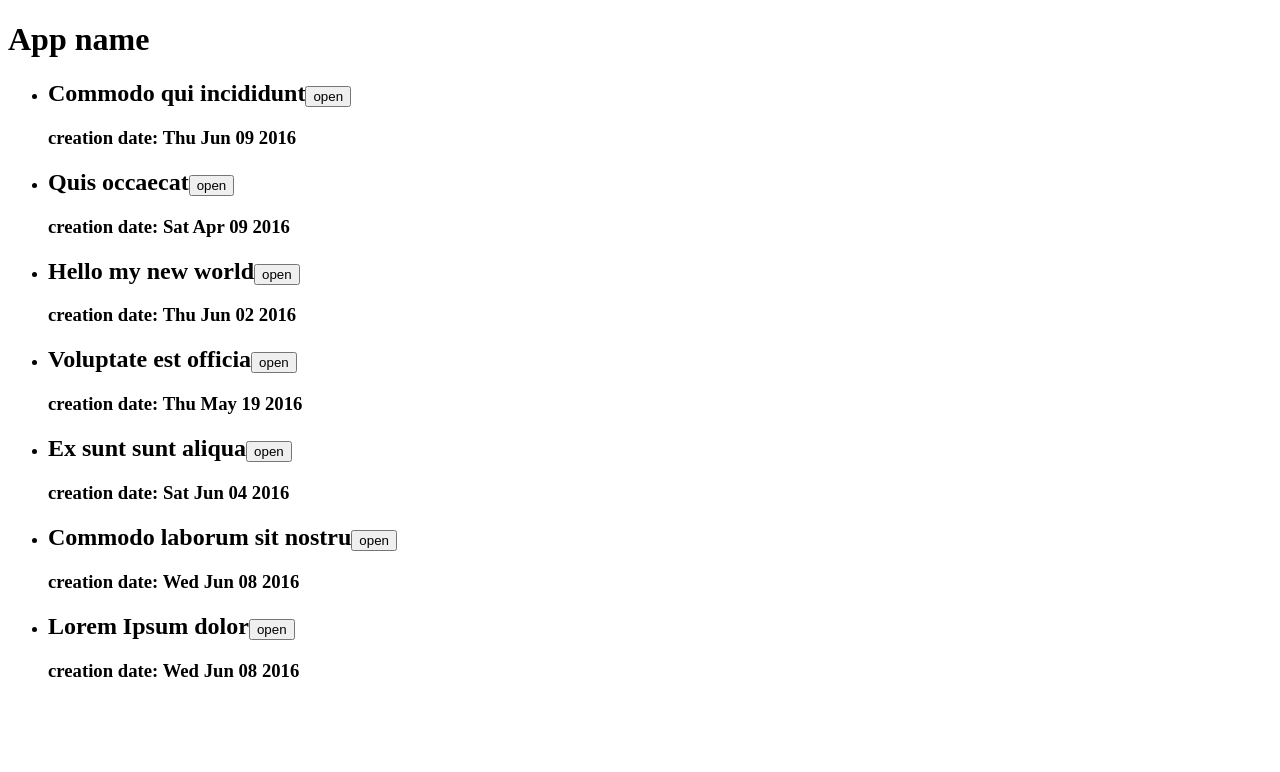
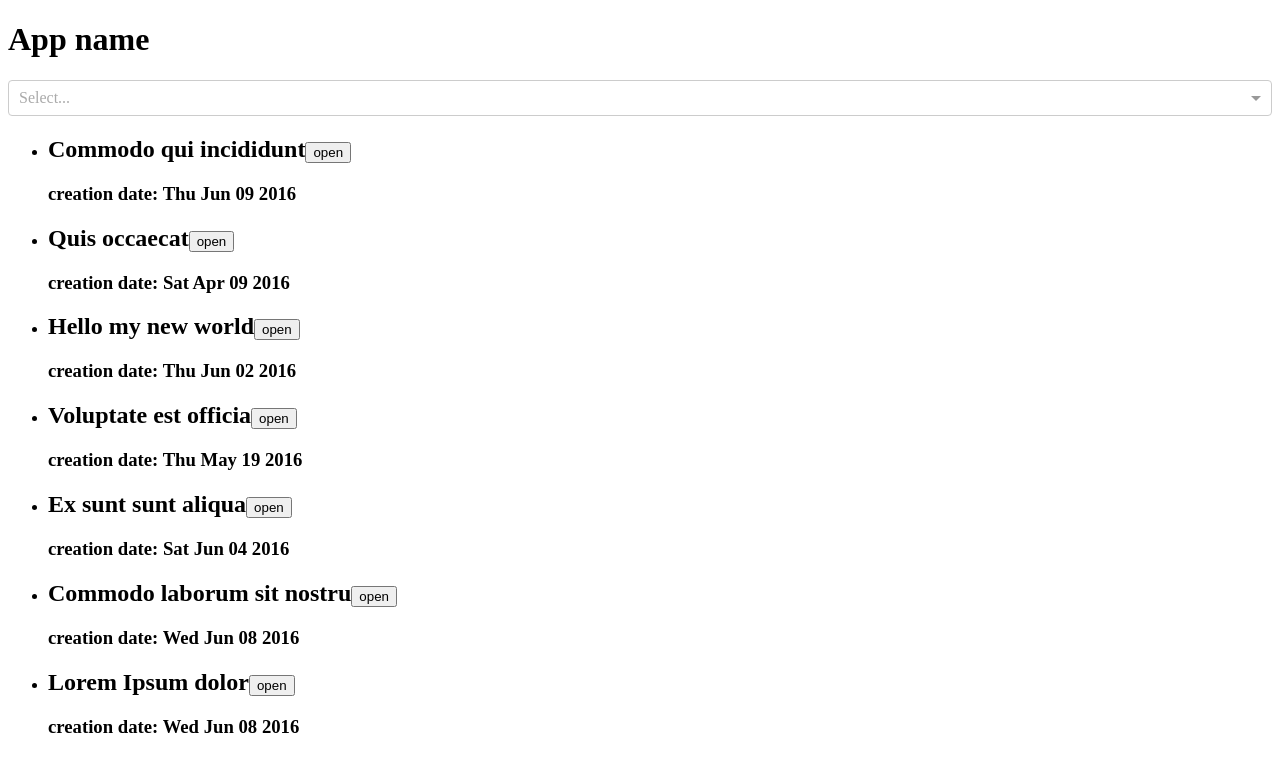
Before and after one commit to romabelka/basic-react-13-11, a React app: page / in a window 1280 px wide. Shown: the top 772 px of the page. Built offline with nearby package versions, Linux system fonts and the light colour scheme.

Commit message:
add react select

```diff
--- a/package.json
+++ b/package.json
@@ -24,12 +24,15 @@
     "babel-preset-react": "^6.11.1",
     "babel-preset-react-hmre": "^1.1.1",
     "babel-preset-stage-0": "^6.5.0",
+    "css-loader": "^0.28.7",
+    "style-loader": "^0.19.0",
     "webpack": "^3.0.0",
     "webpack-dev-server": "^2.9.1"
   },
   "dependencies": {
     "prop-types": "^15.6.0",
     "react": "^16.0.0",
-    "react-dom": "^16.0.0"
+    "react-dom": "^16.0.0",
+    "react-select": "^1.0.0"
   }
 }
--- a/src/components/App.js
+++ b/src/components/App.js
@@ -1,15 +1,31 @@
-import React from 'react'
+import React, {Component} from 'react'
 import ArticleList from './ArticleList'
 import ArticlesChart from './ArticlesChart'
+import Select from 'react-select'
+import 'react-select/dist/react-select.css'
 
-function App({ articles }) {
+class App extends Component {
+    state = {
+        selected: null
+    }
+
+    handleSelect = selected => this.setState({ selected })
+
+    render() {
+        const {articles} = this.props
+        const options = articles.map(article => ({
+            label: article.title,
+            value: article.id
+        }))
         return (
             <div>
                 <h1>App name</h1>
+                <Select options = {options} value = {this.state.selected} onChange = {this.handleSelect} multi />
                 <ArticleList articles = {articles} />
                 <ArticlesChart articles = {articles} />
             </div>
         )
     }
+}
 
 export default App
--- a/webpack.config.js
+++ b/webpack.config.js
@@ -16,6 +16,10 @@
                 test: /\.js/,
                 use: ['babel-loader'],
                 include: path.join(__dirname, 'src')
+            },
+            {
+                test: /\.css$/,
+                use: [ 'style-loader', 'css-loader' ]
             }
         ]
     }
```
Also changed, not shown: 1 other file (tests, documents, lock files or other folders). Lines whose indentation alone changed are shown as unchanged.
